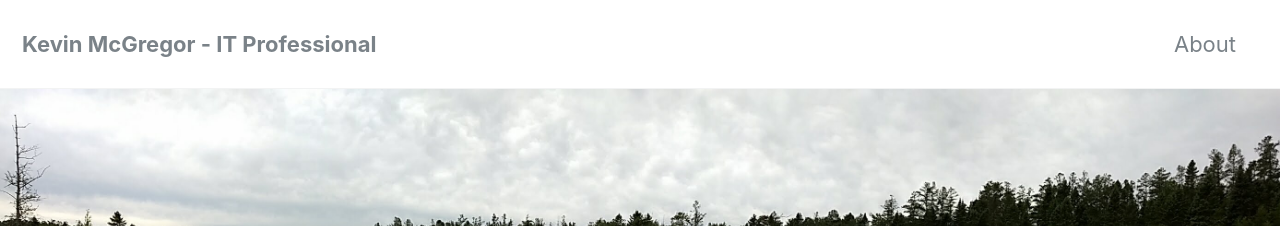
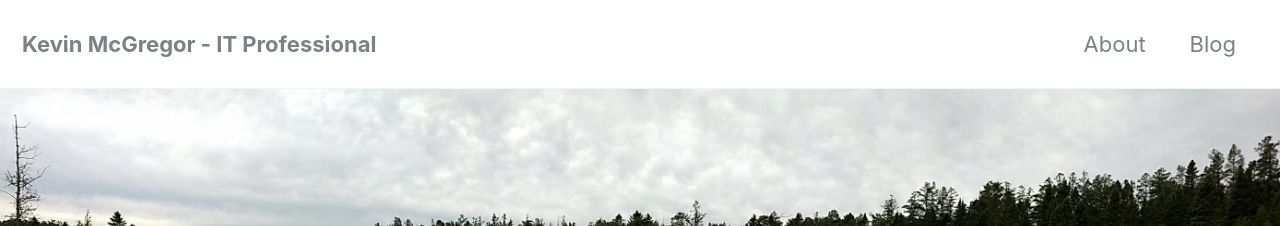
Before and after one commit to kmcgregr/kmcgregr.github.io, a Jekyll site: the page built from index.html, in a window 1280 px wide and 900 px high. Shown: the top 226 px of the window. Built offline with Jekyll 4.4.1, drawn with Linux system fonts in a browser that asks for light colours; nearby versions of some CDN libraries; the list of posts is cut into pages by our own code.

Commit message:
about page update

```diff
--- a/_data/navigation.yml
+++ b/_data/navigation.yml
@@ -2,8 +2,8 @@
 main:
   - title: "About"
     url: /about/
-  # - title: "About"
-  #   url: https://mmistakes.github.io/minimal-mistakes/about/
+  - title: "Blog"
+    url: /blog/
   # - title: "Sample Posts"
   #   url: /year-archive/
   # - title: "Sample Collections"
```
Also changed, not shown: _pages/blog.md (added).
